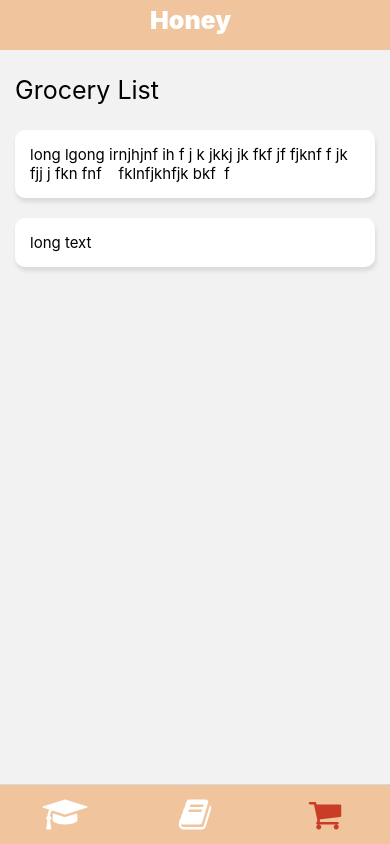
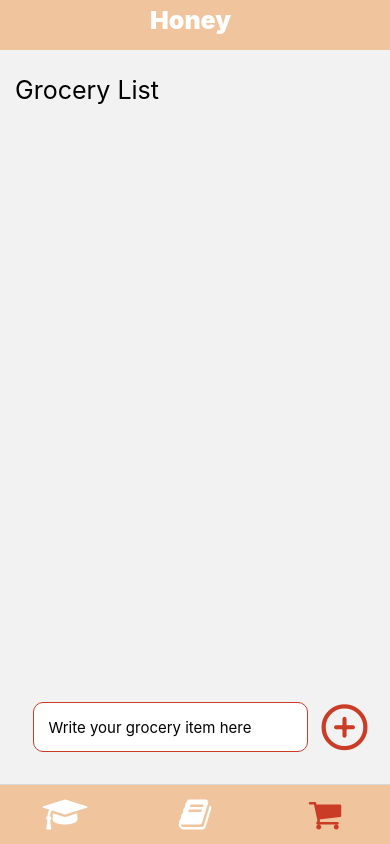
Before and after one commit to Draculoaf/Honey-Mobile-App, a React Native app: screen /Groceries in a window 390 px wide. Built offline with nearby package versions, Linux system fonts and the light colour scheme.

Commit message:
Grocery List

```diff
--- a/screens/Groceries.js
+++ b/screens/Groceries.js
@@ -1,10 +1,34 @@
-import { View, Text, StyleSheet } from "react-native";
-import React from "react";
+import {
+  View,
+  Text,
+  StyleSheet,
+  KeyboardAvoidingView,
+  Platform,
+  TextInput,
+  TouchableOpacity,
+  Keyboard,
+  ScrollView,
+} from "react-native";
+import React, { useState } from "react";
 import Header from "../components/Header";
 import { SafeAreaView } from "react-native-safe-area-context";
 import Task from "../components/Task";
+import { Feather } from "@expo/vector-icons";
 
 export default function Groceries() {
+  const [task, setTask] = useState();
+  const [taskItems, setTaskItems] = useState([]);
+  const handeladdTask = () => {
+    Keyboard.dismiss();
+    setTaskItems([...taskItems, task]);
+    setTask(null);
+  };
+  const completeTask = (index) => {
+    let itemsCopy = [...taskItems];
+    itemsCopy.splice(index, 1);
+    setTaskItems(itemsCopy);
+  };
+
   return (
     <SafeAreaView style={{ flex: 1 }}>
       <View>
@@ -15,20 +39,69 @@ export default function Groceries() {
           Grocery List
         </Text>
       </View>
-      <View style={{ flex: 1 }}>
-        <View style={{ paddingHorizontal: 15 }}>
-          <View style={styles.items}>
-            <Task
-              text={
-                "long lgong irnjhjnf ih f j k jkkj jk fkf jf fjknf f jk fjj j fkn fnf    fklnfjkhfjk bkf  f"
-              }
-            />
-            <Task text={"long text"} />
-          </View>
+
+      <ScrollView
+        showsVerticalScrollIndicator={false}
+        contentContainerStyle={{ paddingBottom: 90 }}
+        style={{ paddingHorizontal: 15, felx: 1 }}
+      >
+        <View style={styles.items}>
+          {taskItems.map((item, index) => {
+            return (
+              <TouchableOpacity key={index} onPress={() => completeTask(index)}>
+                <Task text={item} />
+              </TouchableOpacity>
+            );
+          })}
         </View>
+      </ScrollView>
+
+      <View>
+        <KeyboardAvoidingView
+          behavior={Platform.OS === "ios" ? "padding" : "height"}
+          style={styles.writesTaskWrapper}
+        >
+          <TextInput
+            style={styles.inputText}
+            placeholder="Write your grocery item here"
+            value={task}
+            onChangeText={(text) => setTask(text)}
+          />
+          <TouchableOpacity onPress={() => handeladdTask()}>
+            <View style={styles.addWrapper}>
+              <Text style={styles.addText}>
+                <Feather name="plus-circle" size={50} color="#CA3C25" />
+              </Text>
+            </View>
+          </TouchableOpacity>
+        </KeyboardAvoidingView>
       </View>
     </SafeAreaView>
   );
 }
 
-const styles = StyleSheet.create({ items: {} });
+const styles = StyleSheet.create({
+  items: {},
+  inputText: {
+    height: 50,
+    margin: 12,
+    borderWidth: 1,
+    padding: 15,
+    maxWidth: 275,
+    borderRadius: 10,
+    width: 275,
+    fontSize: 15,
+    backgroundColor: "white",
+    borderColor: "#CA3C25",
+  },
+  addWrapper: {},
+  addText: {},
+  writesTaskWrapper: {
+    position: "absolute",
+    bottom: 20,
+    width: "100%",
+    flexDirection: "row",
+    alignItems: "center",
+    justifyContent: "center",
+  },
+});
```
